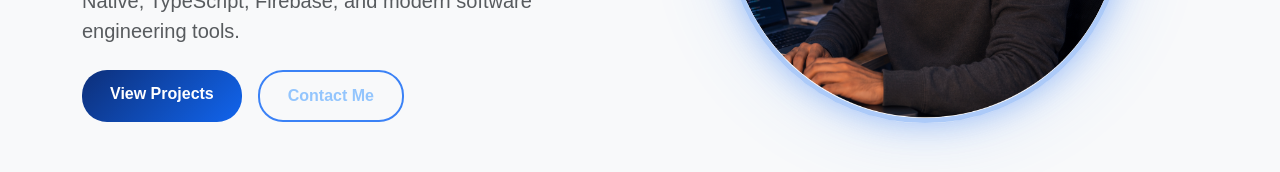
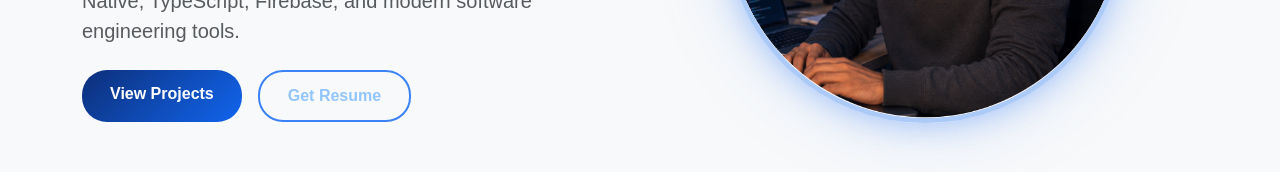
Before and after one commit to maliksaaad906-jpg/portfolio, a Next.js app: page / in a window 1280 px wide. Shown: the part 437-609 px from the top of the page. Built offline with nearby package versions, Linux system fonts and the light colour scheme.

Commit message:
added resume

```diff
--- a/components/Hero.tsx
+++ b/components/Hero.tsx
@@ -20,7 +20,7 @@ export default function Hero() {
                 <a href="#projects" className="custom-btn">
                     View Projects
                 </a>
-                <a href="#contact" className="custom-btn-outline">Contact Me</a>
+                <a href="/resume.pdf" className="custom-btn-outline">Get Resume</a>
               </div>
             </div>
             <div className="col-lg-6 text-center mt-5 mt-lg-0">
```
